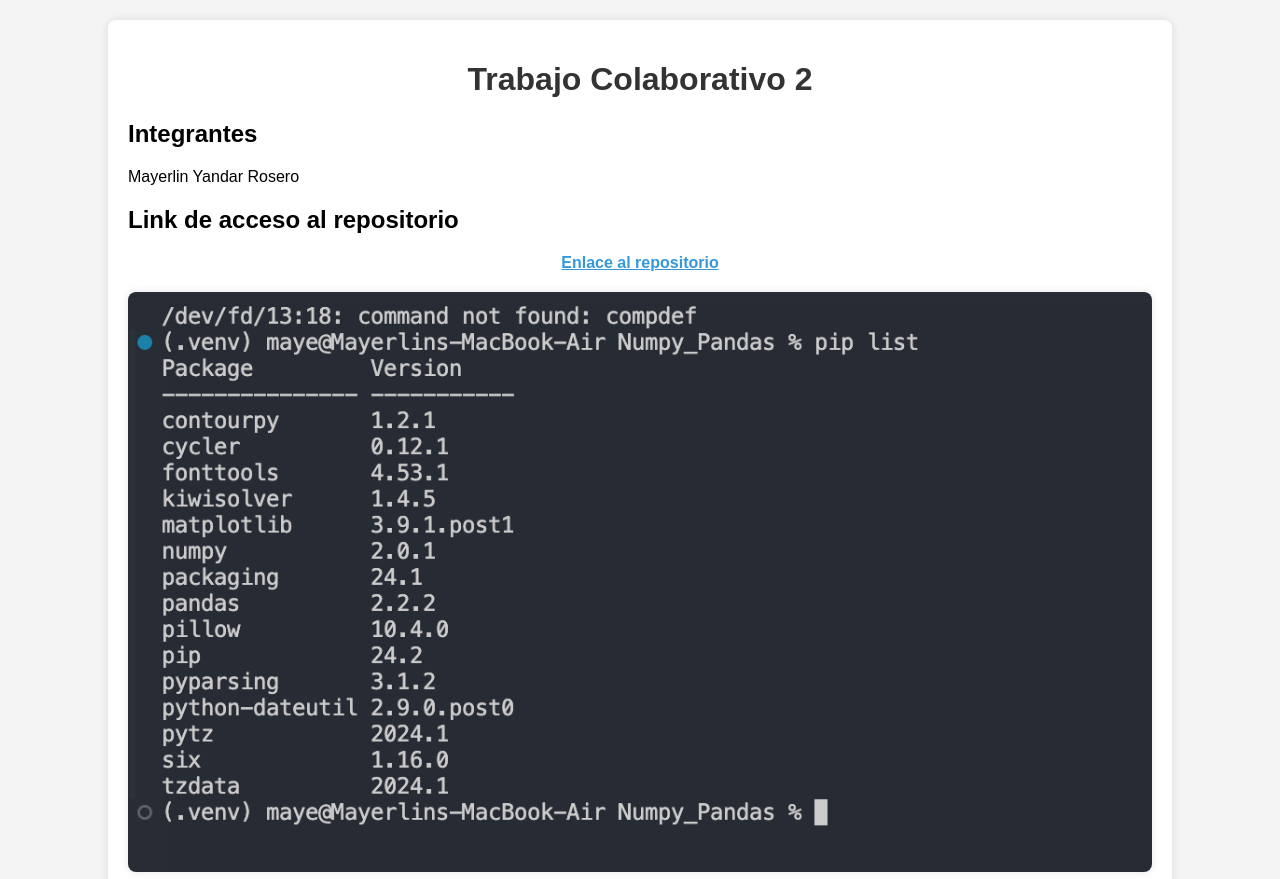
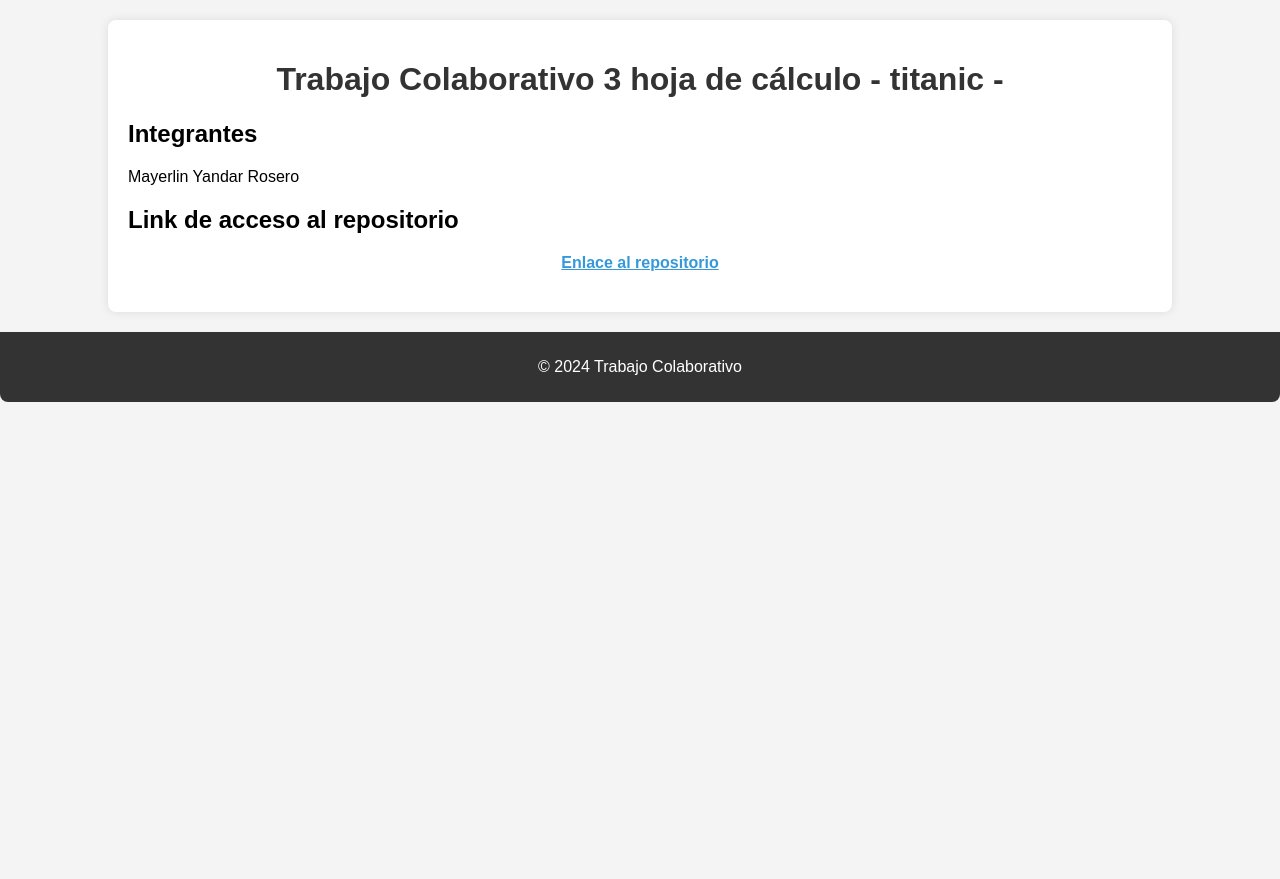
Before and after one commit to MayerlinYandar/trabajoColaborativo3, a plain HTML site: page index.html in a window 1280 px wide. Shown: the top 879 px of the page. After the commit the page ends 800 px from the top, so only its background shows below. Drawn offline with Linux system fonts and the light colour scheme.

Commit message:
trabajo colaborativo 3

```diff
--- a/index.html
+++ b/index.html
@@ -63,20 +63,7 @@
 </head>
 <body>
     <div class="container">
-        <h1>Trabajo Colaborativo 2</h1>
-        <div class="content">
-            <h2>Integrantes</h2>
-            <p>Mayerlin Yandar Rosero</p>
 
-            <h2>Link de acceso al repositorio</h2>
-            <div class="link">
-                <a href="https://docs.google.com/document/d/1005-LMWby-g3Qd9gFZNa13dEkDISSCHXlqqak45DY3Q/edit?usp=sharing" target="_blank">Enlace al repositorio</a>
-            </div>
-
-            <div class="image-container">
-                <img src="libreria.png" alt="Libreria Python">
-            </div>
-        </div>
 
         <h1>Trabajo Colaborativo 3 hoja de cálculo - titanic - </h1>
         <div class="content">
```
